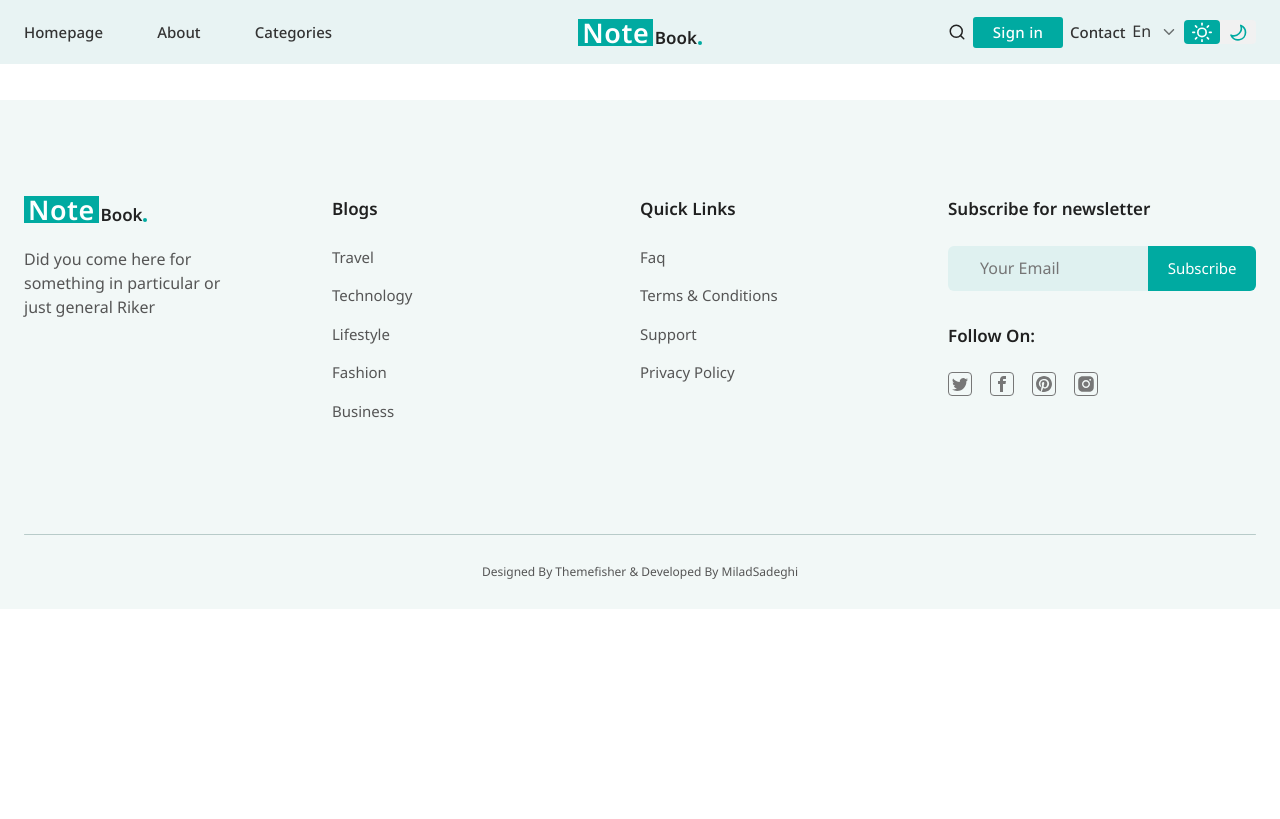
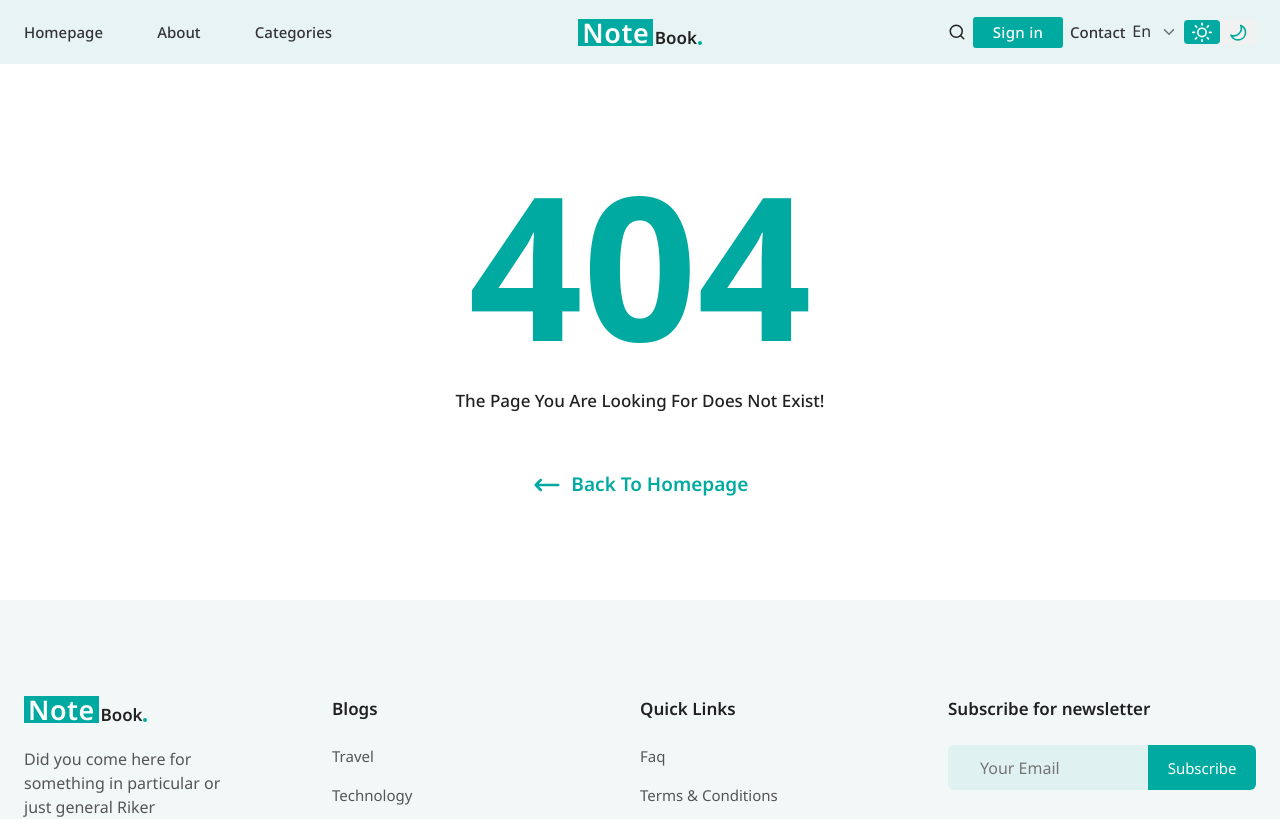
Before and after one commit to MiladSadeghi/NoteBook, a React (Create React App) app in the folder client/: page /404 in a window 1280 px wide. Shown: the top 819 px of the page. Built offline with nearby package versions, Linux system fonts and the light colour scheme; no server answers.

Commit message:
note found(404) route page

```diff
--- a/client/src/App/Routes.tsx
+++ b/client/src/App/Routes.tsx
@@ -1,7 +1,13 @@
 import React, { useEffect } from "react";
-import { useLocation, Routes as RouterRoutes, Route } from "react-router-dom";
+import {
+  useLocation,
+  Routes as RouterRoutes,
+  Route,
+  Navigate,
+} from "react-router-dom";
 import { AnimatePresence } from "framer-motion";
 import Home from "../Pages/home";
+import NotFound from "@/Pages/NotFound";
 
 function Routes() {
   const location = useLocation();
@@ -14,6 +20,8 @@ function Routes() {
     <AnimatePresence mode="wait">
       <RouterRoutes location={location} key={location.pathname}>
         <Route path="/" index element={<Home />} />
+        <Route path="/404" index element={<NotFound />} />
+        <Route path="*" index element={<Navigate to="/404" />} />
       </RouterRoutes>
     </AnimatePresence>
   );
--- /dev/null
+++ b/client/src/Pages/NotFound/NotFound.tsx
@@ -0,0 +1,47 @@
+import { Container, Typography } from "@mui/material";
+import { Box } from "@mui/system";
+import React from "react";
+import { HiOutlineArrowNarrowLeft } from "react-icons/hi";
+import { Link } from "react-router-dom";
+
+function NotFound() {
+  return (
+    <Container maxWidth="xl" sx={{ mt: "64px", py: "100px" }}>
+      <Typography
+        component="h4"
+        fontSize={200}
+        fontWeight={700}
+        mb={3}
+        textAlign="center"
+        lineHeight="200px"
+        color="rgba(0, 170, 161, 1)"
+      >
+        404
+      </Typography>
+      <Typography
+        component="h5"
+        variant="h5"
+        textTransform="capitalize"
+        textAlign="center"
+      >
+        the page you are looking for does not exist!
+      </Typography>
+      <Box
+        component={Link}
+        to="/"
+        display="flex"
+        alignItems="center"
+        justifyContent="center"
+        color="rgba(0, 170, 161, 1)"
+        mt={7}
+      >
+        <HiOutlineArrowNarrowLeft size={30} />
+        <Typography component="h4" variant="h4" ml={1.2}>
+          Back To Homepage
+        </Typography>
+      </Box>
+    </Container>
+  );
+}
+
+export default NotFound;
--- /dev/null
+++ b/client/src/Pages/NotFound/index.ts
@@ -0,0 +1 @@
+export { default } from "./NotFound";
--- a/client/src/Pages/home/components/Main.tsx
+++ b/client/src/Pages/home/components/Main.tsx
@@ -5,7 +5,7 @@ import Body from "./Body";
 
 function Main() {
   return (
-    <Container maxWidth="xl">
+    <Container maxWidth="xl" sx={{ marginBottom: "100px" }}>
       <Grid container spacing={6} mt={10}>
         <Grid item xs={8.8}>
           <Body />
--- a/client/src/components/Footer/Footer.tsx
+++ b/client/src/components/Footer/Footer.tsx
@@ -8,9 +8,7 @@ import { ImFacebook } from "react-icons/im";
 
 function Footer() {
   return (
-    <footer
-      style={{ background: "rgba(242, 248, 247, 1)", marginTop: "100px" }}
-    >
+    <footer style={{ background: "rgba(242, 248, 247, 1)" }}>
       <Container maxWidth="xl">
         <Grid container py={12}>
           <Grid item xs={3}>
```
